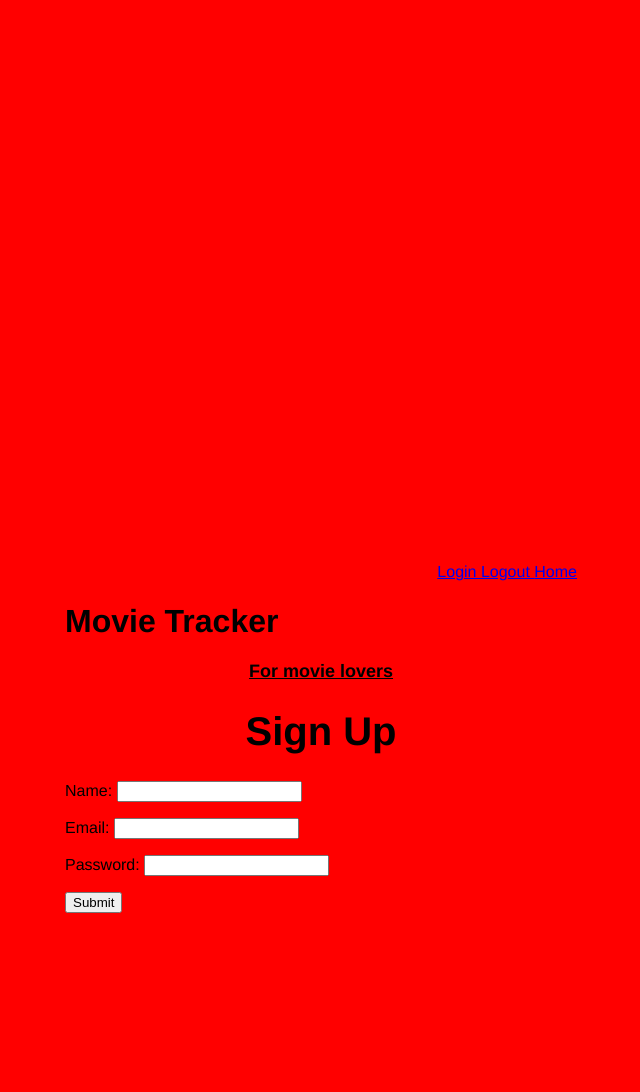
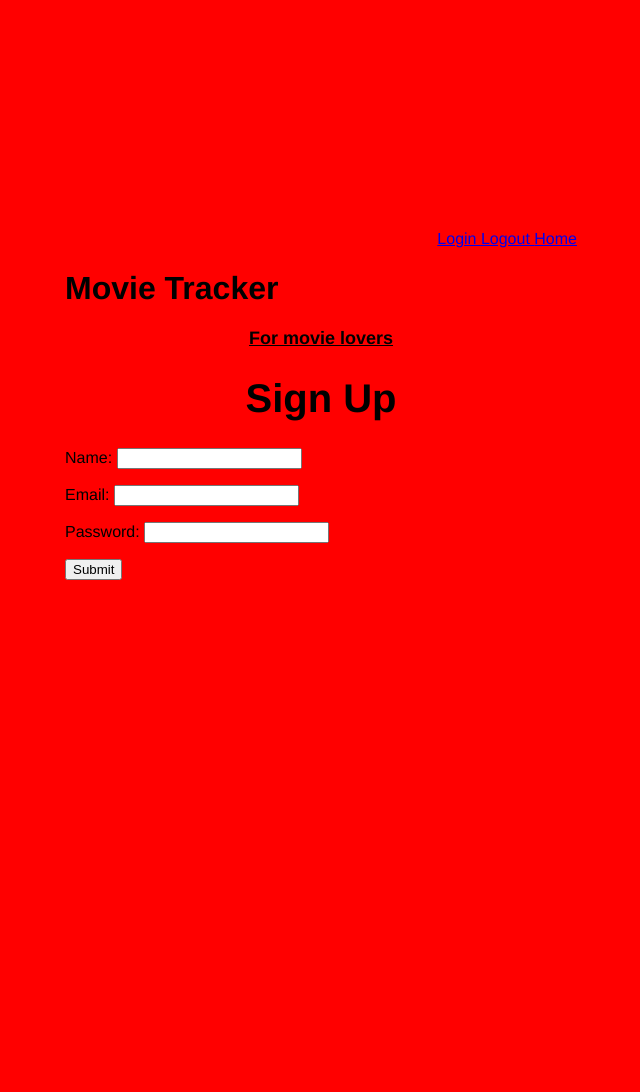
Before and after one commit to KristinHannah/sinatra-movies-app, a Sinatra app: page /signup in a window 1280 px wide. Shown: the whole page, without its empty margins (319-959 px from the left). After the commit the page ends 580 px from the top, so only its background shows below. Run offline with Sinatra, Linux system fonts and the light colour scheme.

Commit message:
adding css

```diff
--- a/app/views/layout.erb
+++ b/app/views/layout.erb
@@ -1,8 +1,9 @@
-<!doctype html>
+<!DOCTYPE HTML>
 <html>
   <head>
     <title>Movie Tracker</title>
-    <link rel="stylesheet" href="../public/css/style.css" type="text/css" />
+
+    <link rel="stylesheet" type="text/css" href="/stylesheets/application.css" />
   </head>
   <body>
 
--- a/public/css/style.css
+++ b/public/stylesheets/application.css
@@ -1,16 +1,15 @@
 body {
     color: black;
     background-color: red;
-    font-family: Helvetica, sans serif;
-    /* this turns the whole page red and makes text black */
+    font-family: Helvetica;
     margin: 10%;
     padding: 4% 20% 4% 20%;
     cursor: crosshair;
   }
 
   nav {
-    padding-top: 75%;
-    padding-left: 25%;
+    padding-top: 10%;
+    padding-left: 10%;
     border-style: none;
     text-align: right;
   }
@@ -33,14 +32,13 @@
     text-align: left;
   }
 
-  body.container li {
+ div.container ul li {
     font-size: medium;
-    border-style: inset;
     padding: 20px;
     border: 5px dotted grey;
     margin-top: 60px;
   }
 
-  body.container li:hover {
+  div.container li:hover {
     background-color: blue;
   }
```
